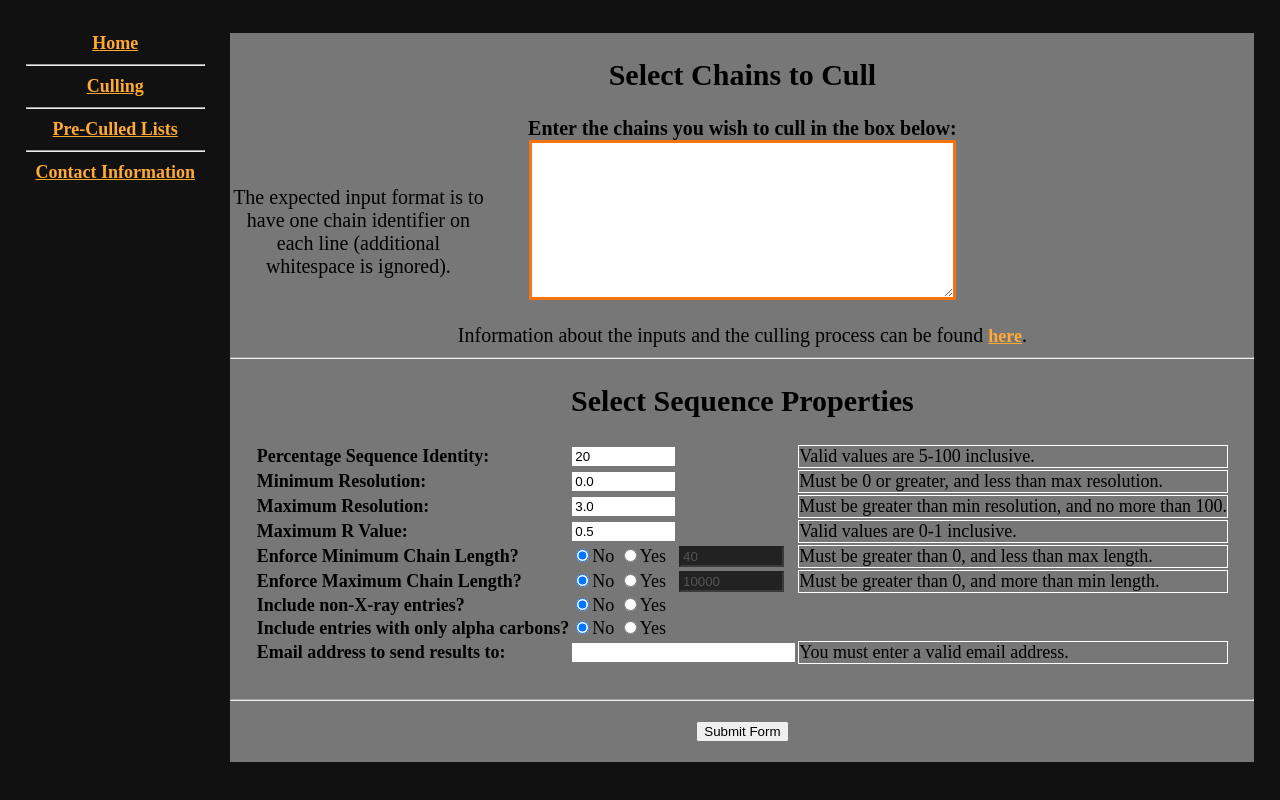
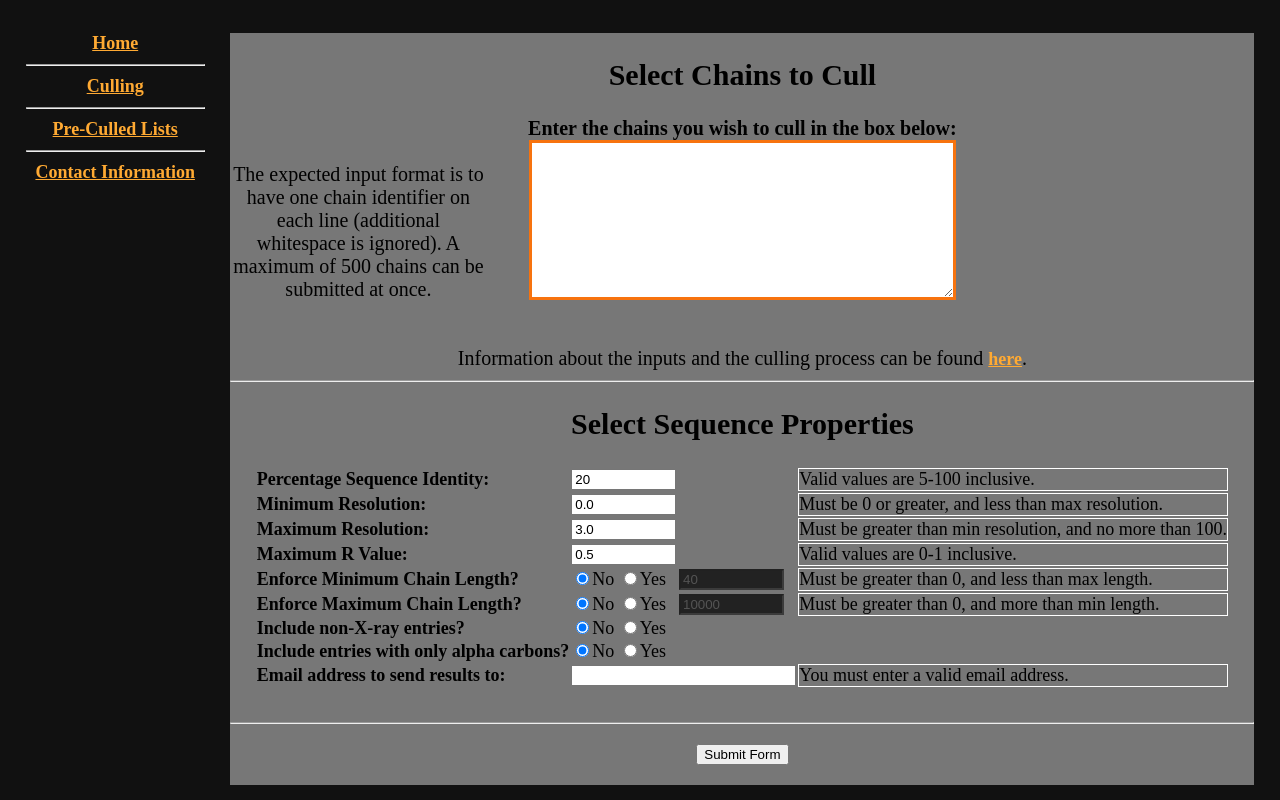
Before and after one commit to SimonCB765/LeafGAE, a Flask app: page /culling in a window 1280 px wide. Run offline with Flask 2, Linux system fonts and the light colour scheme.

Commit message:
Update to display max chains submittable

```diff
--- a/templates/culling.html
+++ b/templates/culling.html
@@ -20,8 +20,9 @@
 			<form id="cullform" enctype="multipart/form-data" action="{{ url_for('culling') }}" method="post" onsubmit="return validateForm(this)">
 				<h2>Select Chains to Cull</h2>
 				<div id="chainInfoBox" style="float: left; width: 25%;">
-					<br><br><br>
-					The expected input format is to have one chain identifier on each line (additional whitespace is ignored).
+					<br><br>
+					The expected input format is to have one chain identifier on each line (additional whitespace is ignored). A maximum of {{ maxChains }}
+					chains can be submitted at once.
 					<br><br>
 				</div>
 				<div style="float: left; width: 50%; text-align: center;">
--- a/views.py
+++ b/views.py
@@ -21,6 +21,7 @@ MAXCHAINS = 500
 SUCCESSEMAIL = 'Your request successfully completed. You can find your results here: '
 FAILEMAIL = ('Your request could not be completed in the alloted time. Please either submit you chains as multiple jobs (each of no more than ' +
             str(MAXCHAINS) + ' chains), or cull your chains using the downloadable Leaf implementation.')
+# add something ot fial email like: if you think your thingy should have completed then contact me
 NOCHAINSEMAIL = 'No valid PDB chains wewre submitted'
 
 
@@ -134,7 +135,7 @@ def culling():
                                    minLen=minLen or 'Not Enforced', maxLen=maxLen or 'Not Enforced', includeNonXray='Yes' if includeNonXray else 'No',
                                    includeAlphaCarbon='Yes' if includeAlphaCarbon else 'No', email=emailAddress)
     elif request.method == 'GET':
-        return render_template('culling.html')
+        return render_template('culling.html', maxChains=MAXCHAINS)
 
 def cull_worker(cullJobID, chainEntities):
     """Perform the culling."""
```
